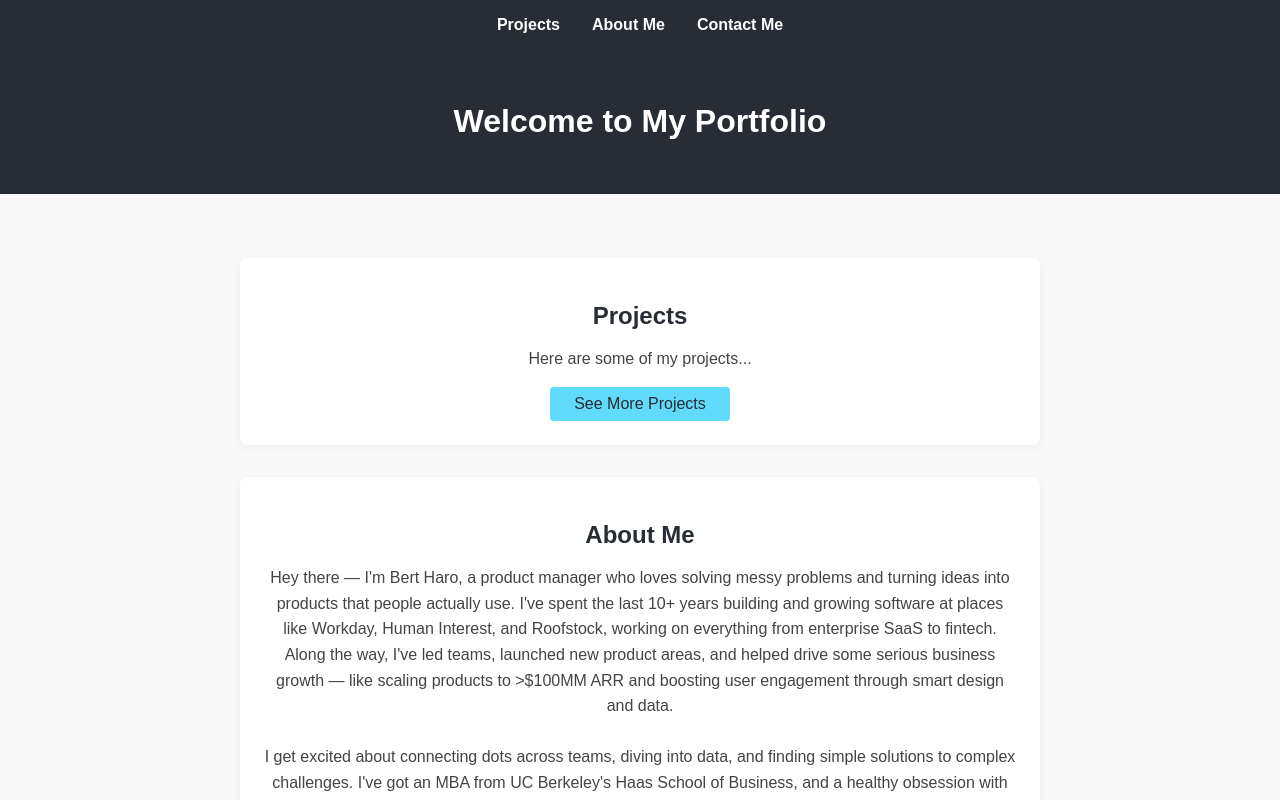
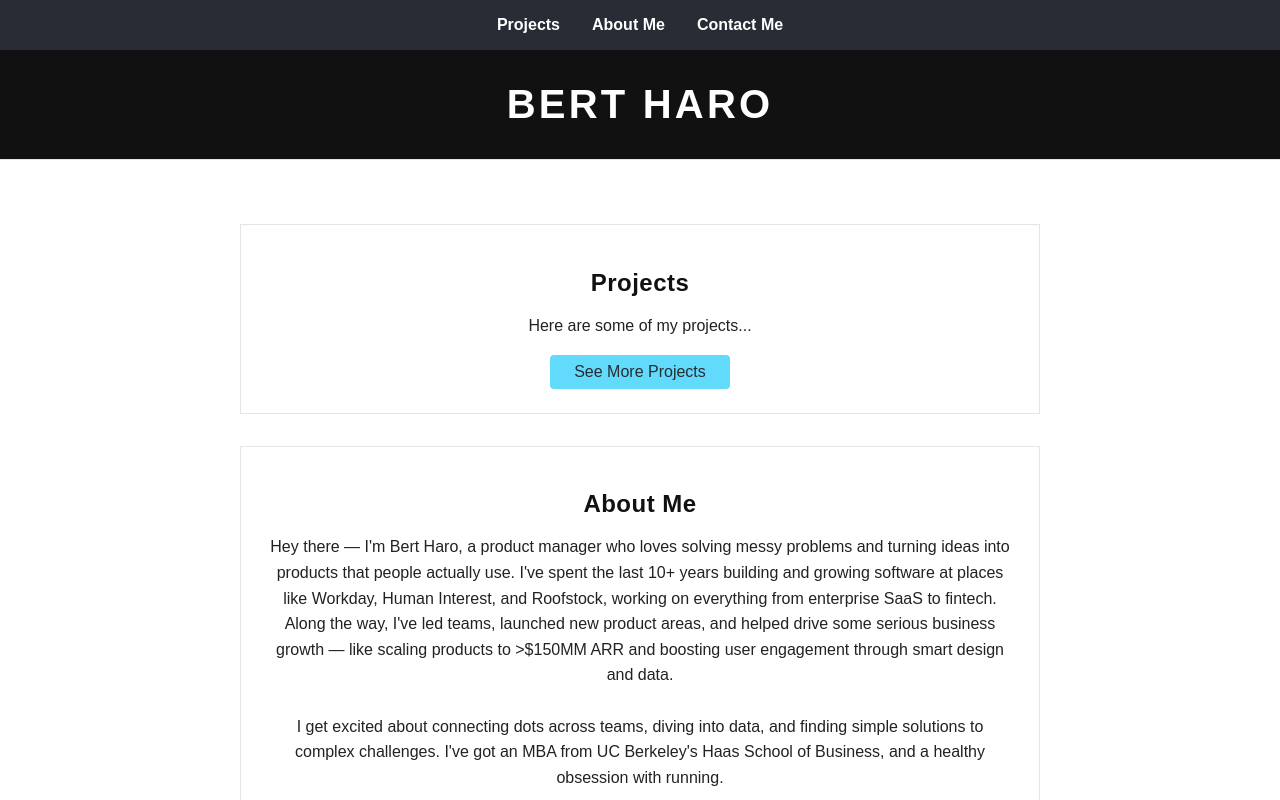
Before and after one commit to bertharo/portfolio, a React (Create React App) app: page / in a window 1280 px wide. Shown: the top 800 px of the page. Built offline with nearby package versions, Linux system fonts and the light colour scheme.

Commit message:
Update header to BERT HARO and About Me section with new bio and style

```diff
--- a/src/App.js
+++ b/src/App.js
@@ -8,7 +8,7 @@ function App() {
     <div className={styles.app}>
       <Navbar />
       <header className={styles.header}>
-        <h1>Welcome to My Portfolio</h1>
+        <h1 className={styles.mainTitle}>BERT HARO</h1>
       </header>
       <main className={styles.main}>
         <section id="projects" className={styles.section}>
@@ -19,7 +19,7 @@ function App() {
         <section id="about" className={styles.section}>
           <h2 className={styles.sectionTitle}>About Me</h2>
           <p className={styles.sectionText}>
-            Hey there — I'm Bert Haro, a product manager who loves solving messy problems and turning ideas into products that people actually use. I've spent the last 10+ years building and growing software at places like Workday, Human Interest, and Roofstock, working on everything from enterprise SaaS to fintech. Along the way, I've led teams, launched new product areas, and helped drive some serious business growth — like scaling products to &gt;$100MM ARR and boosting user engagement through smart design and data.<br /><br />
+            Hey there — I'm Bert Haro, a product manager who loves solving messy problems and turning ideas into products that people actually use. I've spent the last 10+ years building and growing software at places like Workday, Human Interest, and Roofstock, working on everything from enterprise SaaS to fintech. Along the way, I've led teams, launched new product areas, and helped drive some serious business growth — like scaling products to &gt;$150MM ARR and boosting user engagement through smart design and data.<br /><br />
             I get excited about connecting dots across teams, diving into data, and finding simple solutions to complex challenges. I've got an MBA from UC Berkeley's Haas School of Business, and a healthy obsession with running.<br /><br />
             Speaking of running — I qualified for and ran the Boston Marathon in 2025. When I'm not working on product roadmaps, there's a good chance you'll find me logging miles on the trails or planning my next race.<br /><br />
             Let's connect!
--- a/src/App.module.css
+++ b/src/App.module.css
@@ -21,16 +21,24 @@
 .app {
   text-align: center;
   font-family: Arial, sans-serif;
-  background: var(--color-bg);
+  background: #fff;
   min-height: 100vh;
-  transition: background 0.3s;
+  color: #111;
 }
 
 .header {
-  background-color: var(--color-header-bg);
+  background: #111;
   padding: 2rem;
-  color: var(--color-header-text);
-  transition: background 0.3s, color 0.3s;
+  color: #fff;
+  border-bottom: 1px solid #e5e5e5;
+}
+
+.mainTitle {
+  color: #fff;
+  font-size: 2.5rem;
+  font-weight: bold;
+  letter-spacing: 0.08em;
+  margin: 0;
 }
 
 .main {
@@ -40,24 +48,24 @@
 }
 
 .section {
-  background: var(--color-section-bg);
+  background: #fff;
   margin: 2rem 0;
   padding: 1.5rem;
-  border-radius: 8px;
-  box-shadow: var(--color-shadow);
-  transition: background 0.3s, box-shadow 0.3s;
+  border-radius: 0;
+  border: 1px solid #e5e5e5;
+  box-shadow: none;
 }
 
 .sectionTitle {
-  color: var(--color-section-title);
+  color: #111;
   margin-bottom: 1rem;
-  transition: color 0.3s;
+  font-weight: bold;
+  letter-spacing: 0.02em;
 }
 
 .sectionText {
-  color: var(--color-section-text);
+  color: #222;
   line-height: 1.6;
-  transition: color 0.3s;
 }
 
 @media (max-width: 600px) {
@@ -67,4 +75,7 @@
   .section {
     padding: 1rem;
   }
+  .mainTitle {
+    font-size: 2rem;
+  }
 }
```
